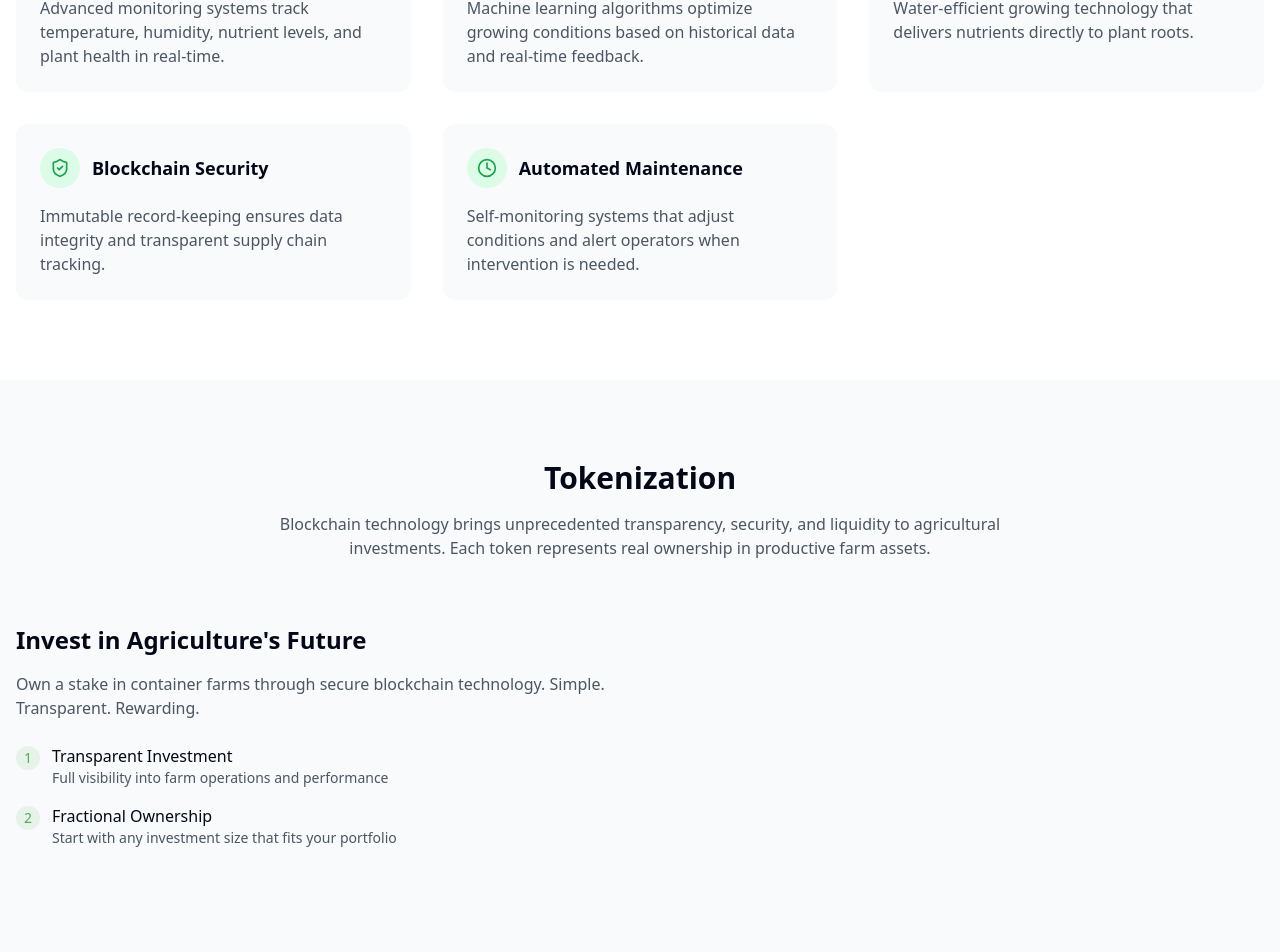
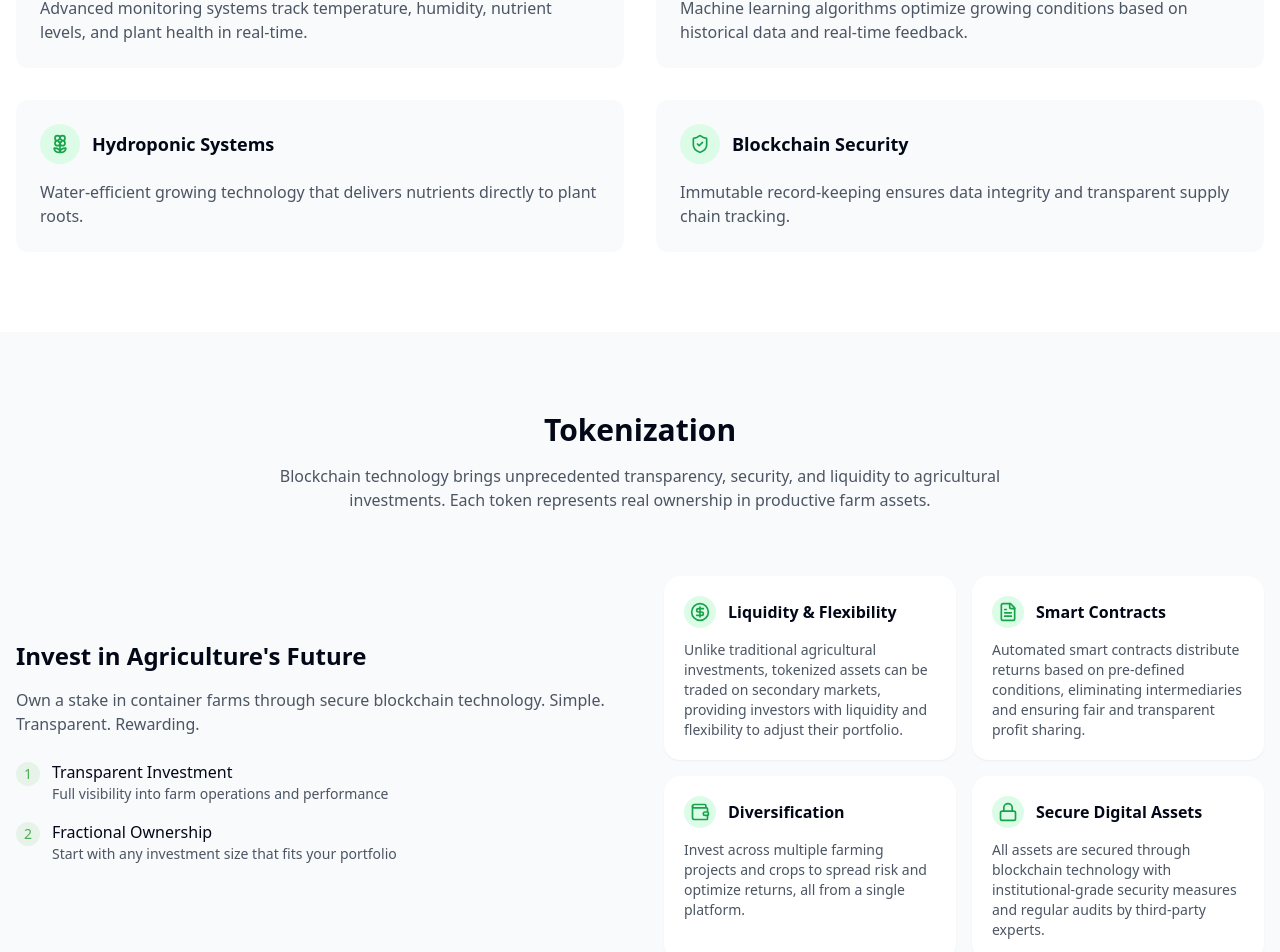
Before and after one commit to fafarras22/Aura, a React (Vite) app: page / in a window 1280 px wide. Shown: the part 2359-3311 px from the top of the page. Built offline with nearby package versions, Linux system fonts and the light colour scheme.

Commit message:
Refactor: Reduce technology section and improve tokenization description
- Reduced the "Our Technology" section to display only 4 key technologies.
- Improved the description for the tokenization sub-header in the bottom section.

```diff
--- a/src/components/home/TechnologySection.tsx
+++ b/src/components/home/TechnologySection.tsx
@@ -1,6 +1,6 @@
 
 import React from "react";
-import { Server, Clock, CloudCog, Flower2, ShieldCheck } from "lucide-react";
+import { Server, CloudCog, Flower2, ShieldCheck } from "lucide-react";
 
 interface TechnologySectionProps {
   language: 'en' | 'id' | 'ko';
@@ -31,11 +31,6 @@ export const TechnologySection: React.FC<TechnologySectionProps> = ({ language }
           icon: <ShieldCheck className="h-5 w-5 text-green-600" />,
           title: "Blockchain Security",
           description: "Immutable record-keeping ensures data integrity and transparent supply chain tracking."
-        },
-        {
-          icon: <Clock className="h-5 w-5 text-green-600" />,
-          title: "Automated Maintenance",
-          description: "Self-monitoring systems that adjust conditions and alert operators when intervention is needed."
         }
       ]
     },
@@ -62,11 +57,6 @@ export const TechnologySection: React.FC<TechnologySectionProps> = ({ language }
           icon: <ShieldCheck className="h-5 w-5 text-green-600" />,
           title: "Keamanan Blockchain",
           description: "Pencatatan yang tidak dapat diubah memastikan integritas data dan pelacakan rantai pasok yang transparan."
-        },
-        {
-          icon: <Clock className="h-5 w-5 text-green-600" />,
-          title: "Pemeliharaan Otomatis",
-          description: "Sistem pemantauan mandiri yang menyesuaikan kondisi dan memperingatkan operator ketika intervensi diperlukan."
         }
       ]
     },
@@ -93,11 +83,6 @@ export const TechnologySection: React.FC<TechnologySectionProps> = ({ language }
           icon: <ShieldCheck className="h-5 w-5 text-green-600" />,
           title: "블록체인 보안",
           description: "변경 불가능한 기록 보관으로 데이터 무결성과 투명한 공급망 추적을 보장합니다."
-        },
-        {
-          icon: <Clock className="h-5 w-5 text-green-600" />,
-          title: "자동화된 유지보수",
-          description: "조건을 조정하고 개입이 필요할 때 운영자에게 경고하는 자체 모니터링 시스템."
         }
       ]
     }
@@ -113,7 +98,7 @@ export const TechnologySection: React.FC<TechnologySectionProps> = ({ language }
           </p>
         </div>
 
-        <div className="grid grid-cols-1 md:grid-cols-2 lg:grid-cols-3 gap-8">
+        <div className="grid grid-cols-1 md:grid-cols-2 lg:grid-cols-2 gap-8">
           {content[language].technologies.map((tech, index) => (
             <div key={index} className="bg-gray-50 dark:bg-gray-800 p-6 rounded-xl">
               <div className="flex items-center mb-4">
--- a/src/components/home/TokenizationSection.tsx
+++ b/src/components/home/TokenizationSection.tsx
@@ -1,5 +1,6 @@
 
 import React from "react";
+import { CircleDollarSign, FileText, Wallet, Lock } from "lucide-react";
 
 interface TokenizationSectionProps {
   language: 'en' | 'id' | 'ko';
@@ -23,7 +24,29 @@ export const TokenizationSection: React.FC<TokenizationSectionProps> = ({ langua
       item2: {
         title: 'Fractional Ownership',
         description: 'Start with any investment size that fits your portfolio'
-      }
+      },
+      details: [
+        {
+          icon: <CircleDollarSign className="h-5 w-5 text-green-600" />,
+          title: 'Liquidity & Flexibility',
+          description: 'Unlike traditional agricultural investments, tokenized assets can be traded on secondary markets, providing investors with liquidity and flexibility to adjust their portfolio.'
+        },
+        {
+          icon: <FileText className="h-5 w-5 text-green-600" />,
+          title: 'Smart Contracts',
+          description: 'Automated smart contracts distribute returns based on pre-defined conditions, eliminating intermediaries and ensuring fair and transparent profit sharing.'
+        },
+        {
+          icon: <Wallet className="h-5 w-5 text-green-600" />,
+          title: 'Diversification',
+          description: 'Invest across multiple farming projects and crops to spread risk and optimize returns, all from a single platform.'
+        },
+        {
+          icon: <Lock className="h-5 w-5 text-green-600" />,
+          title: 'Secure Digital Assets',
+          description: 'All assets are secured through blockchain technology with institutional-grade security measures and regular audits by third-party experts.'
+        }
+      ]
     },
     id: {
       sectionTitle: 'Tokenisasi',
@@ -35,7 +58,29 @@ export const TokenizationSection: React.FC<TokenizationSectionProps> = ({ langua
       item2: {
         title: 'Kepemilikan Fraksional',
         description: 'Mulai dengan ukuran investasi apa pun yang sesuai dengan portofolio Anda'
-      }
+      },
+      details: [
+        {
+          icon: <CircleDollarSign className="h-5 w-5 text-green-600" />,
+          title: 'Likuiditas & Fleksibilitas',
+          description: 'Tidak seperti investasi pertanian tradisional, aset yang ditokenisasi dapat diperdagangkan di pasar sekunder, memberikan investor likuiditas dan fleksibilitas untuk menyesuaikan portofolio mereka.'
+        },
+        {
+          icon: <FileText className="h-5 w-5 text-green-600" />,
+          title: 'Kontrak Pintar',
+          description: 'Kontrak pintar otomatis mendistribusikan pengembalian berdasarkan kondisi yang telah ditentukan, menghilangkan perantara dan memastikan pembagian keuntungan yang adil dan transparan.'
+        },
+        {
+          icon: <Wallet className="h-5 w-5 text-green-600" />,
+          title: 'Diversifikasi',
+          description: 'Investasikan di berbagai proyek pertanian dan tanaman untuk menyebarkan risiko dan mengoptimalkan pengembalian, semua dari satu platform.'
+        },
+        {
+          icon: <Lock className="h-5 w-5 text-green-600" />,
+          title: 'Aset Digital Aman',
+          description: 'Semua aset diamankan melalui teknologi blockchain dengan langkah-langkah keamanan tingkat institusional dan audit rutin oleh ahli pihak ketiga.'
+        }
+      ]
     },
     ko: {
       sectionTitle: '토큰화',
@@ -47,7 +92,29 @@ export const TokenizationSection: React.FC<TokenizationSectionProps> = ({ langua
       item2: {
         title: '부분 소유권',
         description: '포트폴리오에 맞는 투자 규모로 시작하세요'
-      }
+      },
+      details: [
+        {
+          icon: <CircleDollarSign className="h-5 w-5 text-green-600" />,
+          title: '유동성 및 유연성',
+          description: '전통적인 농업 투자와 달리 토큰화된 자산은 2차 시장에서 거래될 수 있어 투자자에게 유동성과 포트폴리오 조정 유연성을 제공합니다.'
+        },
+        {
+          icon: <FileText className="h-5 w-5 text-green-600" />,
+          title: '스마트 계약',
+          description: '자동화된 스마트 계약은 미리 정의된 조건에 따라 수익을 분배하여 중개인을 제거하고 공정하고 투명한 이익 공유를 보장합니다.'
+        },
+        {
+          icon: <Wallet className="h-5 w-5 text-green-600" />,
+          title: '다각화',
+          description: '단일 플랫폼에서 여러 농업 프로젝트와 작물에 투자하여 위험을 분산하고 수익을 최적화하세요.'
+        },
+        {
+          icon: <Lock className="h-5 w-5 text-green-600" />,
+          title: '안전한 디지털 자산',
+          description: '모든 자산은 기관급 보안 조치와 제3자 전문가의 정기적인 감사를 통해 블록체인 기술로 보호됩니다.'
+        }
+      ]
     }
   };
 
@@ -98,6 +165,22 @@ export const TokenizationSection: React.FC<TokenizationSectionProps> = ({ langua
               </li>
             </ul>
           </div>
+
+          <div className="grid grid-cols-1 sm:grid-cols-2 gap-4">
+            {translatedContent[language].details.map((detail, index) => (
+              <div key={index} className="bg-white dark:bg-gray-800 p-5 rounded-lg shadow-sm">
+                <div className="flex items-center mb-3">
+                  <div className="w-8 h-8 rounded-full bg-green-100 dark:bg-green-900/30 flex items-center justify-center mr-3">
+                    {detail.icon}
+                  </div>
+                  <h4 className="font-semibold dark:text-white">{detail.title}</h4>
+                </div>
+                <p className="text-sm text-gray-600 dark:text-gray-400">
+                  {detail.description}
+                </p>
+              </div>
+            ))}
+          </div>
         </div>
       </div>
     </section>
```
